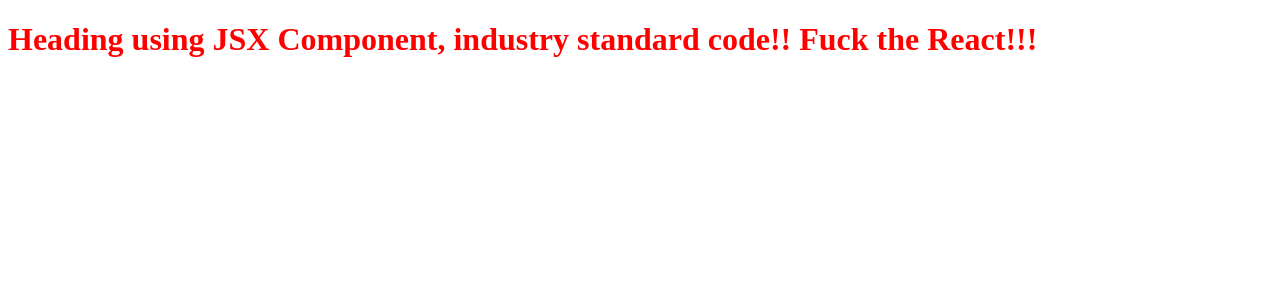
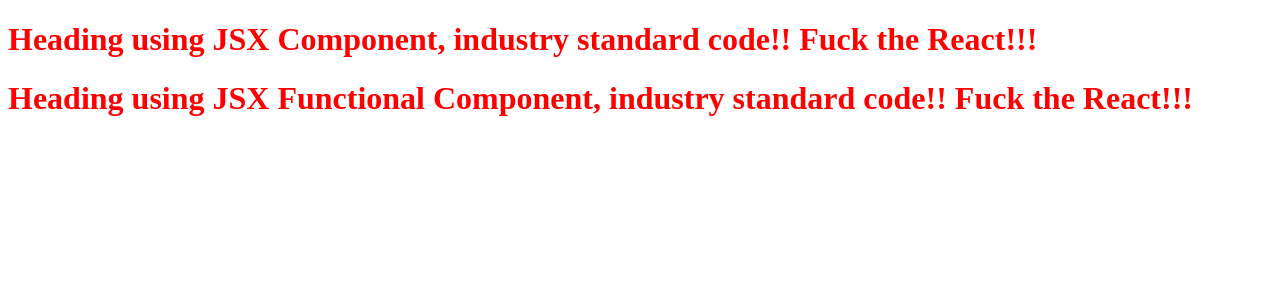
Before and after one commit to akhilesh-kumaryadav/FuckTheReact, a React (Vite) app: page / in a window 1280 px wide. Shown: the top 300 px of the page. Built offline with nearby package versions, Linux system fonts and the light colour scheme.

Commit message:
feat: react functional component composition

```diff
--- a/App.js
+++ b/App.js
@@ -2,7 +2,7 @@
 import ReactDOM from "react-dom/client";
 
 //React Component
-const headingJSX = (
+const HeadingJSX = () => (
   <div>
     <h1 id="heading" tabIndex="5">
       Heading using JSX Component, industry standard code!! Fuck the React!!!
@@ -11,15 +11,17 @@
 );
 
 //React Funcational Componenet
-const HeadingJSXComponent = () => (
+const JSXComponent = () => (
   <div>
+    <HeadingJSX />
     <h1 id="heading" tabIndex="5">
-      Heading using JSX Component, industry standard code!! Fuck the React!!!
+      Heading using JSX Functional Component, industry standard code!! Fuck the
+      React!!!
     </h1>
   </div>
 );
 
-const HeadingJSXComponent2 = () => {
+const JSXComponent2 = () => {
   return (
     <div>
       <h1 id="heading" tabIndex="5">
@@ -29,8 +31,8 @@
   );
 };
 
-const HeadingJSXComponent3 = () => <h1>Heading in single line</h1>;
+const JSXComponent3 = () => <h1>Heading in single line</h1>;
 
 const reactRoot = ReactDOM.createRoot(document.getElementById("root"));
 
-reactRoot.render(<HeadingJSXComponent />);
+reactRoot.render(<JSXComponent />);
```
